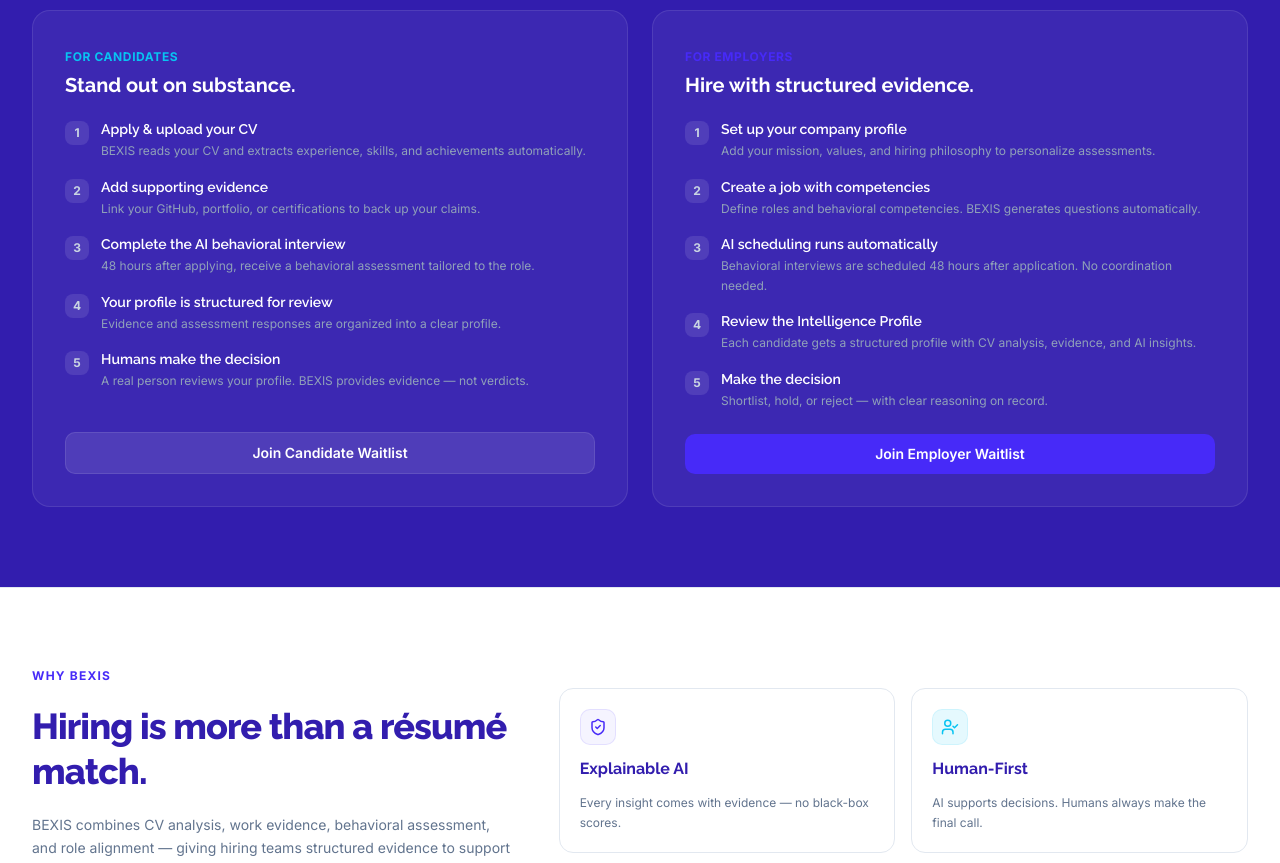
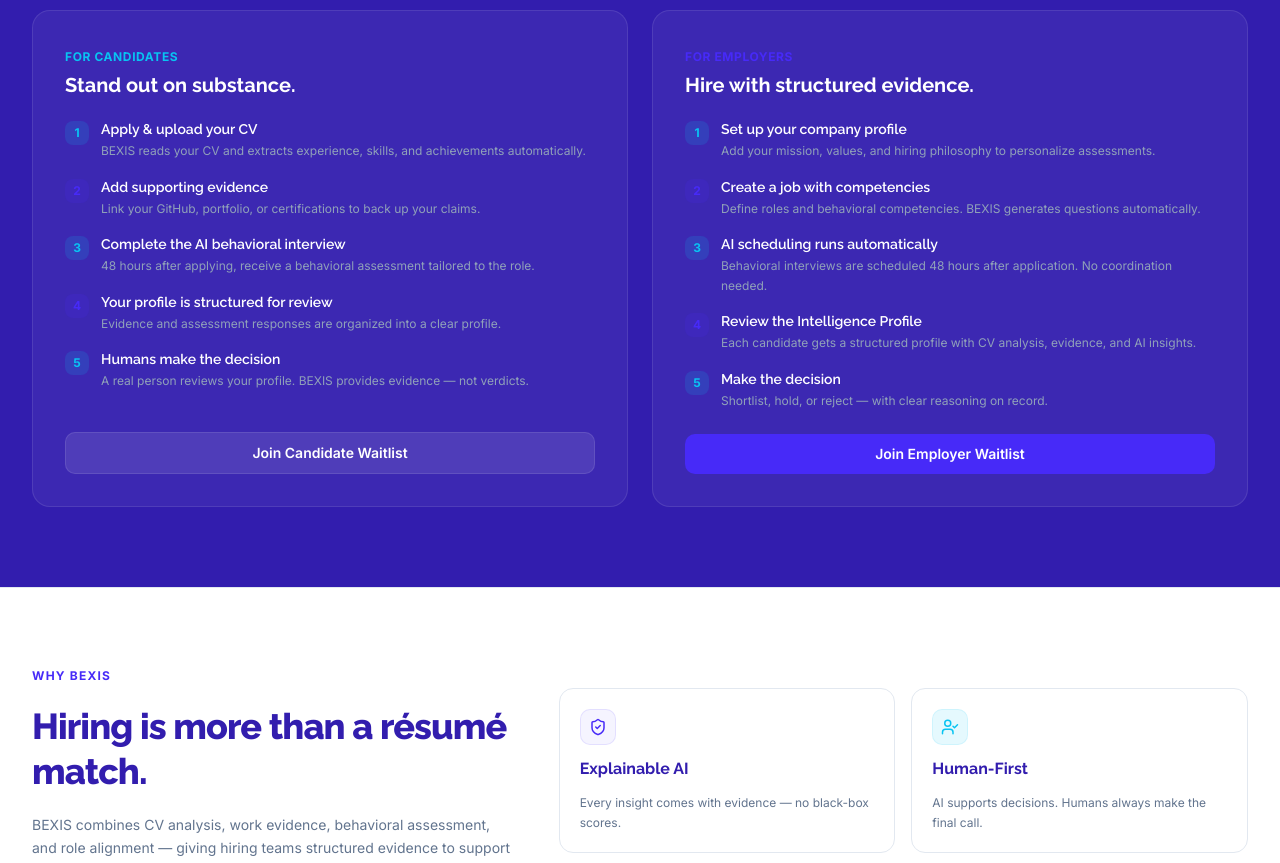
Before and after one commit to wizarphics/bexis-waitlist, a Next.js app: page / in a window 1280 px wide. Shown: the part 2500-3363 px from the top of the page. Built offline with nearby package versions, Linux system fonts and the light colour scheme.

Commit message:
Revert to 7dd8a9d + fix icon colors on dark sections
- Reverted all bento/pills changes back to original layout
- Fixed How It Works step numbers: alternating #08C4F2/#472AF8 instead of muted slate-300
- Core Principles icons already had correct brand colors

```diff
--- a/src/app/page.tsx
+++ b/src/app/page.tsx
@@ -484,7 +484,7 @@
                   <div className="space-y-4">
                     {col.steps.map((step, i) => (
                       <div key={i} className="flex items-start gap-3">
-                        <div className="size-6 rounded-md bg-white/10 text-xs font-bold flex items-center justify-center shrink-0 mt-0.5 text-slate-300">{i + 1}</div>
+                        <div className={`size-6 rounded-md text-xs font-bold flex items-center justify-center shrink-0 mt-0.5 ${i % 2 === 0 ? 'bg-[#08C4F2]/15 text-[#08C4F2]' : 'bg-[#472AF8]/15 text-[#472AF8]'}`}>{i + 1}</div>
                         <div>
                           <h4 className="text-sm font-semibold text-white">{step.title}</h4>
                           <p className="text-xs text-slate-400 mt-0.5 leading-relaxed">{step.desc}</p>
```
